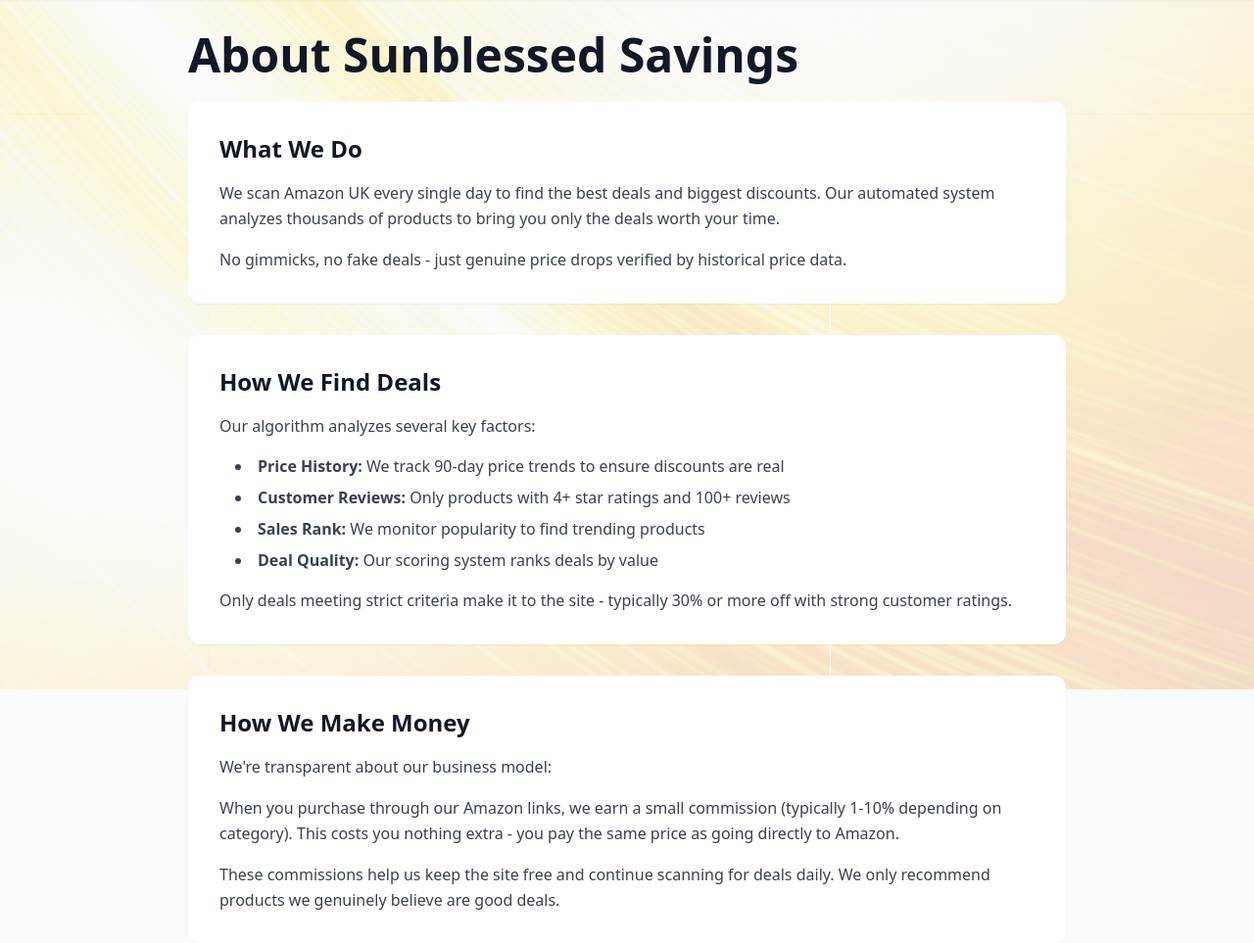
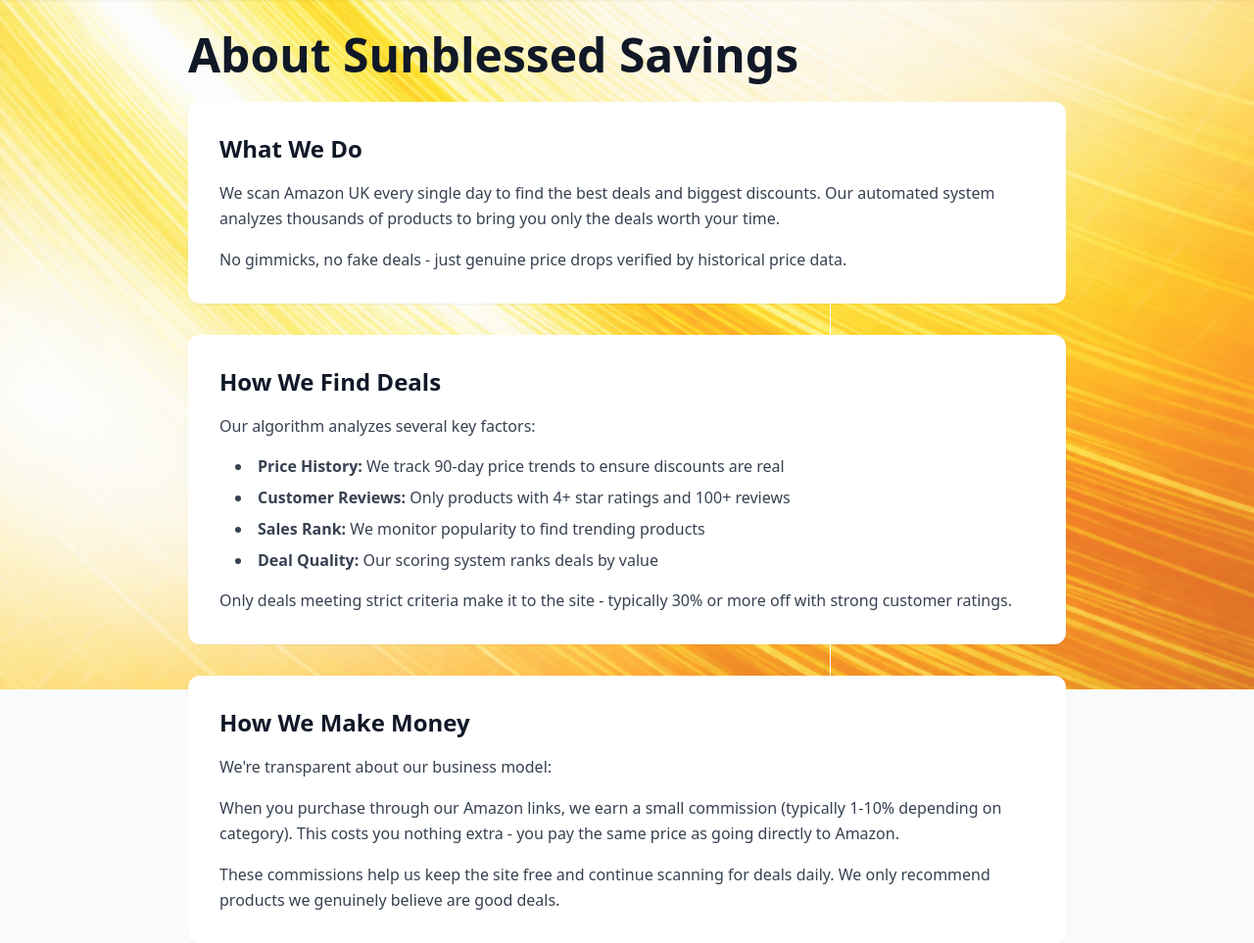
Before and after one commit to Elhashino/amazon-deals, a FastAPI app: page /about in a window 1280 px wide. Shown: the part 96-1059 px from the top of the page at 98% size. Run offline with FastAPI, Linux system fonts and the light colour scheme; some libraries are stand-ins or nearby versions.

Commit message:
Increase background to 85% opacity - very bold

```diff
--- a/backend/app/templates/base.html
+++ b/backend/app/templates/base.html
@@ -29,39 +29,35 @@
             background-position: center;
             background-repeat: no-repeat;
             background-attachment: fixed;
-            opacity: 0.20; /* Increased to 20% for better visibility */
+            opacity: 0.85; /* Near-full visibility - reduce if content is hard to read */
             z-index: -1;
             pointer-events: none;
         }
 
-        /* ALTERNATIVE OPACITY LEVELS - Change the number above:
+        /* OPTIONAL: Add semi-transparent white backgrounds to content areas if text is hard to read */
+        /* Uncomment these if you need better readability:
 
-        Subtle:     opacity: 0.10;
-        Light:      opacity: 0.15;
-        Medium:     opacity: 0.20;  (CURRENT)
-        Visible:    opacity: 0.25;
-        Strong:     opacity: 0.30;
-        Very Bold:  opacity: 0.40;
-
-        ALTERNATIVE STYLES:
-
-        OPTION 1: Tiled pattern instead of stretched
-        body::before {
-            background-size: 400px 400px;
-            background-repeat: repeat;
+        nav, main, footer {
+            background-color: rgba(255, 255, 255, 0.95) !important;
         }
 
-        OPTION 2: Bottom-right corner watermark
-        body::before {
-            background-size: 50%;
-            background-position: bottom right;
+        .bg-white {
+            background-color: rgba(255, 255, 255, 0.98) !important;
         }
 
-        OPTION 3: Scrolling background (not fixed)
-        body::before {
-            position: absolute;
-            background-attachment: scroll;
+        .bg-gray-50 {
+            background-color: rgba(249, 250, 251, 0.95) !important;
         }
+        */
+
+        /* OPACITY QUICK REFERENCE:
+        0.50 = 50% (Half visible)
+        0.60 = 60%
+        0.70 = 70%
+        0.80 = 80%
+        0.85 = 85% (CURRENT - Very bold)
+        0.90 = 90% (Almost full)
+        1.00 = 100% (Completely visible)
         */
     </style>
 
```
